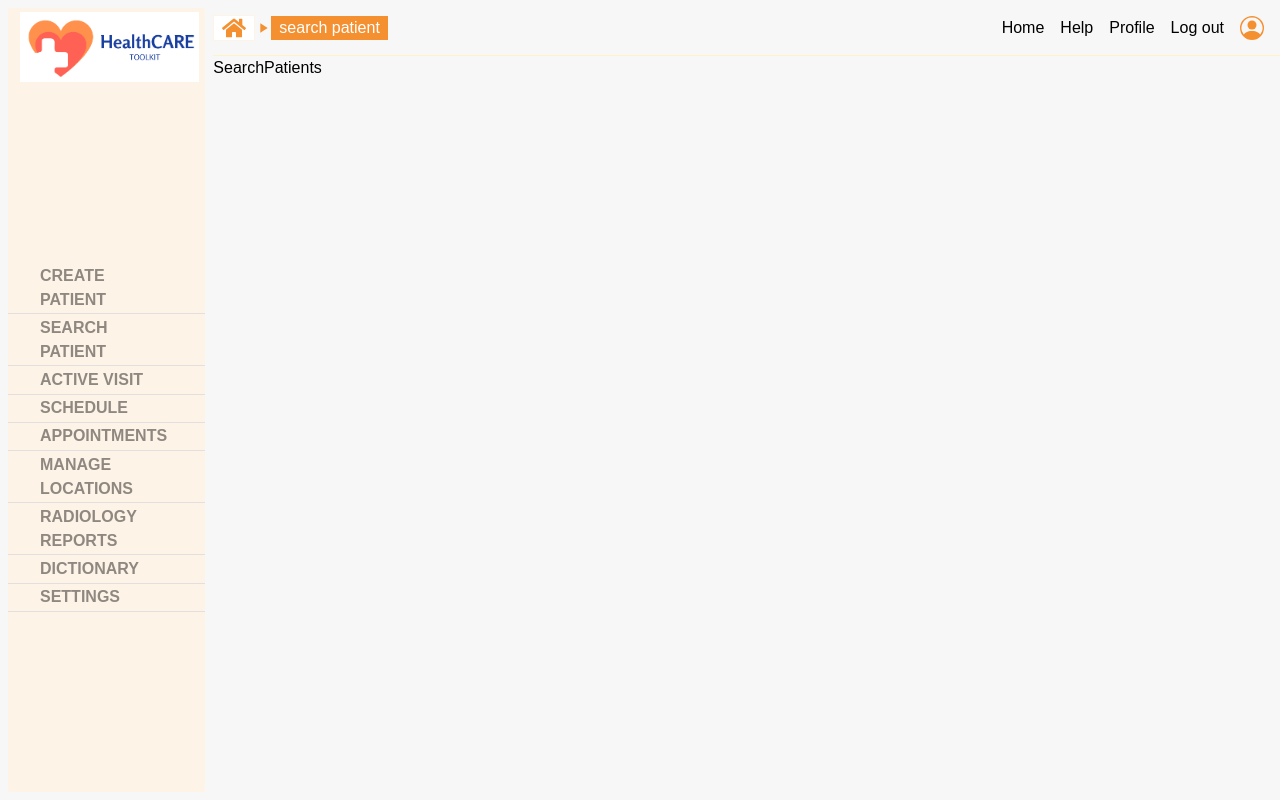
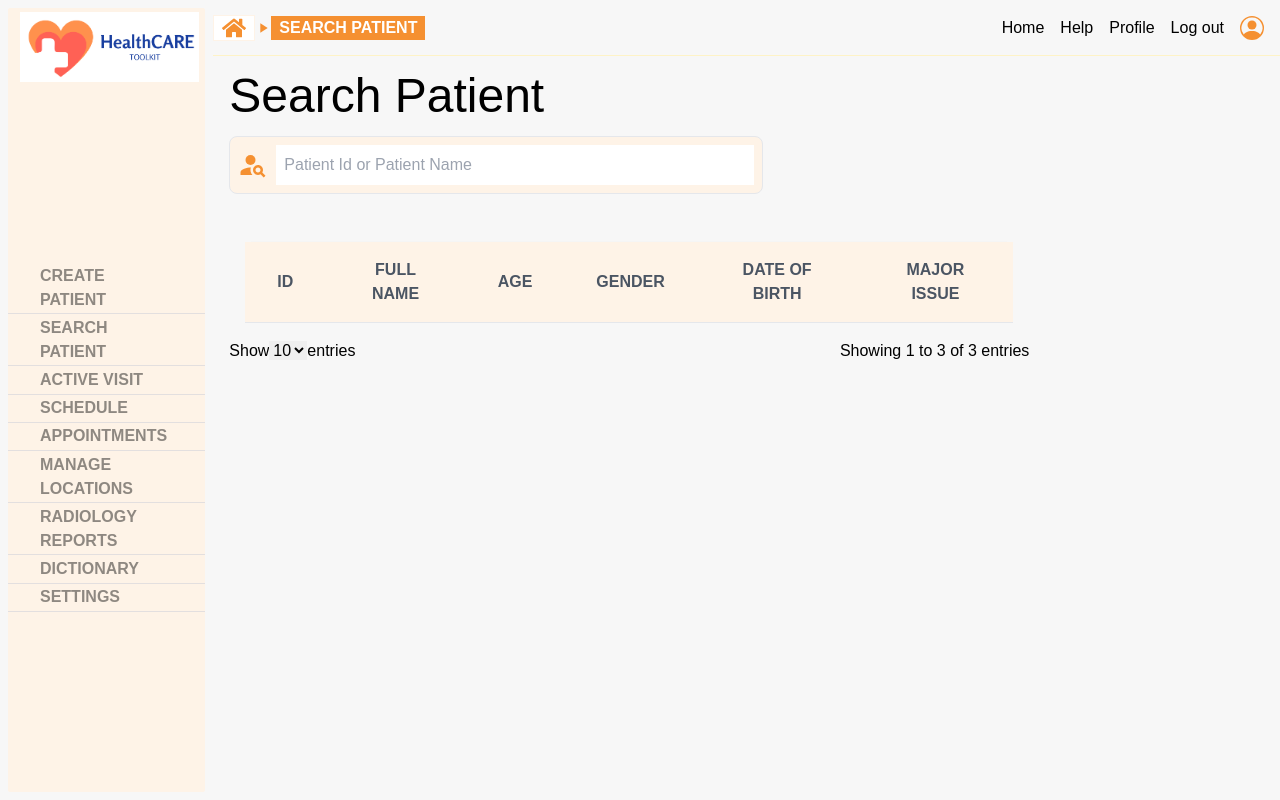
Before and after one commit to sifytul/healthcare-toolkit, a React (Vite) app in the folder client/: page /search-patient in a window 1280 px wide. Built offline with nearby package versions, Linux system fonts and the light colour scheme.

Commit message:
search page: added search functionality

```diff
--- a/client/src/App.tsx
+++ b/client/src/App.tsx
@@ -3,6 +3,8 @@ import HeroSection from "./components/HeroSection";
 import TrialComp from "./components/TrialComp";
 import Welcome from "./components/Welcome";
 import Home from "./pages/Home";
+import PageNotFound from "./pages/PageNotFound";
+import PatientDashboard from "./pages/PatientDashboard";
 import SearchPatients from "./pages/searchPatients";
 import SignIn from "./pages/signIn";
 
@@ -13,9 +15,10 @@ function App() {
         <Route path="/" element={<Home />}>
           <Route index element={<Welcome />} />
           <Route path="create-patient" element={<HeroSection />} />
-          <Route path="search-patient" element={<SearchPatients />}>
-            <Route path="hello" element={<TrialComp/>}/>
-          </Route>
+          <Route path="search-patient" element={<SearchPatients />}/>
+          <Route path="search-patient/patient-dashboard" element={<PatientDashboard/>}/>
+        <Route path="/*" element={<PageNotFound/>}/>
+
         </Route>
         <Route path="/signin" element={<SignIn />} />
       </Routes>
--- a/client/src/components/Navbar.tsx
+++ b/client/src/components/Navbar.tsx
@@ -22,13 +22,14 @@ const Navbar = ({
       if (val === "") {
         navigatedPath.push("root");
       } else if (val.includes("-")) {
-        navigatedPath.push(val.replace("-", " "));
+        navigatedPath.push(val.replace("-", " ").toUpperCase());
       } else {
-        navigatedPath.push(val);
+        navigatedPath.push(val.toUpperCase());
       }
     });
   }
-  console.log(navigatedPath);
+
+
   return (
     <div className="h-14 border-b border-amber-100 flex items-center gap-4 xl:justify-between">
       <FiMenu
@@ -40,9 +41,9 @@ const Navbar = ({
 
       {/* navigation bar  */}
       <div className="flex items-center">
-        {navigatedPath.map((val, ind) => (
+        {navigatedPath.map((value, ind) => (
           <Fragment key={ind}>
-            {val === "root" ? (
+            {value === "root" ? (
               <button
                 className={`${
                   ind == navigatedPath.length - 1
@@ -60,9 +61,9 @@ const Navbar = ({
                     ind == navigatedPath.length - 1
                       ? "bg-primary text-white"
                       : "bg-secondary text-primary"
-                  } px-2`}
+                  } px-2 font-bold`}
                 >
-                  {val}
+                  {value}
                 </button>
               </>
             )}
--- a/client/src/index.css
+++ b/client/src/index.css
@@ -39,6 +39,15 @@
   h4 {
     @apply text-3xl;
   }
+  thead{
+    @apply shadow-md
+  }
+  th {
+    @apply uppercase px-8 py-4 font-bold
+  }
+  td {
+    @apply px-8 py-2
+  }
 }
 
 @layer utilities {
--- a/client/src/main.tsx
+++ b/client/src/main.tsx
@@ -5,10 +5,10 @@ import './index.css'
 import {BrowserRouter} from 'react-router-dom'
 
 ReactDOM.createRoot(document.getElementById('root') as HTMLElement).render(
-  <React.StrictMode>
+  // <React.StrictMode>
     <BrowserRouter>
     <App />
 
     </BrowserRouter>
-  </React.StrictMode>,
+  // </React.StrictMode>,
 )
--- /dev/null
+++ b/client/src/pages/PageNotFound.tsx
@@ -0,0 +1,9 @@
+import React from 'react'
+
+const PageNotFound = () => {
+  return (
+    <div>PageNotFound</div>
+  )
+}
+
+export default PageNotFound
--- /dev/null
+++ b/client/src/pages/PatientDashboard.tsx
@@ -0,0 +1,9 @@
+import React from 'react'
+
+const PatientDashboard = () => {
+  return (
+    <div>PatientDashboard</div>
+  )
+}
+
+export default PatientDashboard
--- a/client/src/pages/searchPatients.tsx
+++ b/client/src/pages/searchPatients.tsx
@@ -1,12 +1,135 @@
-import React from 'react'
-import {Outlet} from 'react-router-dom'
+import { useEffect, useState } from "react";
+import { MdPersonSearch } from "react-icons/md";
+
+interface patientObj {
+  patientId: number;
+  name: string;
+  age: number;
+  dateofbirth: string;
+  gender: string;
+  dateofdeath: string;
+  major_issue: string;
+}
+type patientDataType = {
+  [key: number]: patientObj;
+};
+const patient: patientDataType = {
+  1: {
+    patientId: 1,
+    name: "Elena Risteska",
+    age: 27,
+    dateofbirth: "11-11-1995",
+    gender: "female",
+    dateofdeath: "-",
+    major_issue: "none",
+  },
+  2: {
+    patientId: 2,
+    name: "Steven Smith",
+    age: 27,
+    dateofbirth: "11-11-1995",
+    gender: "male",
+    dateofdeath: "-",
+    major_issue: "none",
+  },
+  3: {
+    patientId: 3,
+    name: "Mujarabani",
+    age: 27,
+    dateofbirth: "11-11-1995",
+    gender: "male",
+    dateofdeath: "-",
+    major_issue: "none",
+  },
+};
 
 const SearchPatients = () => {
+  const [patientData, setPatientData] = useState<patientObj[]>([]);
+  const [searchedText, setSearchedText] = useState();
+  const [debouncedSearchedText, setDebouncedSearchedText] =
+    useState(searchedText);
+  const changeHandler = (e) => {
+    setSearchedText(e.target.value);
+  };
+
+  useEffect(() => {
+    const timeoutId = setTimeout(() => {
+      setDebouncedSearchedText(searchedText);
+    }, 300);
+    return () => {
+      clearTimeout(timeoutId);
+    };
+  }, [searchedText]);
+
+  useEffect(() => {
+    const pt = patient[Number(debouncedSearchedText)];
+    if (pt !== undefined) {
+      setPatientData([patient[Number(debouncedSearchedText)]]);
+    }
+  }, [debouncedSearchedText]);
+
   return (
-    <div>SearchPatients
-      <Outlet/>
+    <div className="m-4 lg:w-3/4">
+      <h2 className="my-4">Search Patient</h2>
+      <div className="flex items-center border p-2 rounded-lg md:w-2/3 bg-secondary mb-4">
+        <MdPersonSearch className="text-primary text-3xl mr-2" />
+        <input
+          className="outline-none flex-grow  p-2"
+          name="search"
+          type="search"
+          placeholder="Patient Id or Patient Name"
+          value={searchedText}
+          onChange={changeHandler}
+        />
+      </div>
+
+      {searchedText&& <p className="text-end">
+        Viewing result for <strong>"{searchedText}"</strong> - 1 page
+      </p>}
+      <div className="m-4 overflow-x-auto">
+        <table className="mt-8 border-collapse shadow-md bg">
+          <thead>
+            <tr className="border-b bg-secondary text-gray-600 ">
+              <th>Id</th>
+              <th>Full Name</th>
+              <th>Age</th>
+              <th>Gender</th>
+              <th>Date of Birth</th>
+              {/* <th>Date of Death</th> */}
+              <th>Major Issue</th>
+            </tr>
+          </thead>
+          <tbody>
+
+          {patientData &&
+            patientData.map((patient) => (
+                <tr key={patient.patientId}>
+                  <td>{patient?.patientId}</td>
+                  <td>{patient?.name}</td>
+                  <td>{patient?.age}</td>
+                  <td>{patient?.gender}</td>
+                  <td>{patient?.dateofbirth}</td>
+                  {/* <td>{patient.dateofdeath}</td> */}
+                  <td>{patient?.major_issue}</td>
+                </tr>
+            ))}
+            </tbody>
+        </table>
+      </div>
+      <div className="flex justify-between my-4">
+        <p>
+          Show
+          <select>
+            <option>10</option>
+            <option>20</option>
+            <option>30</option>
+          </select>
+          entries
+        </p>
+        <p>Showing 1 to 3 of 3 entries</p>
+      </div>
     </div>
-  )
-}
+  );
+};
 
-export default SearchPatients
+export default SearchPatients;
```
